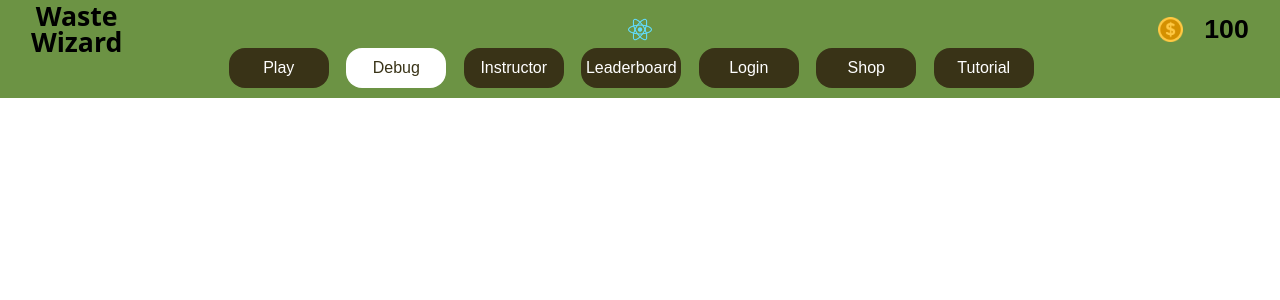
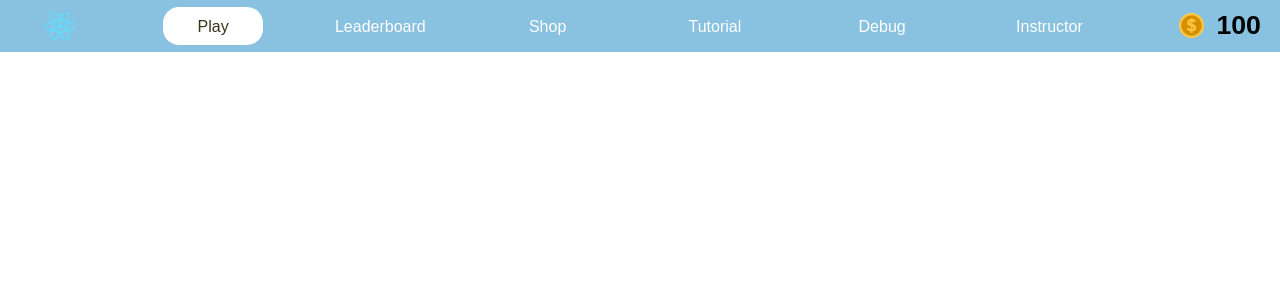
Before and after one commit to mlekhi/waste-wizard, a React (Create React App) app in the folder client/: page /Default in a window 1280 px wide. Shown: the top 300 px of the page. Built offline with nearby package versions, Linux system fonts and the light colour scheme; a web font is replaced by a local one.

Commit message:
restyling the menu

```diff
--- a/client/src/components/Menu/Menu.css
+++ b/client/src/components/Menu/Menu.css
@@ -1,10 +1,7 @@
-.folders {
-    background: #6C9344;
-    padding: 10px;
-  }
-
 .tabs {
   text-align: center;
+  background-color: #89c1e1;
+  padding: 5pt;
 }
 
 .tabs:after {
@@ -17,7 +14,6 @@
   display: inline-block;
   line-height: 40px;
   width: 100px;
-    background: #393317;
   border-radius: 16px;
   position: relative;
   margin-right: 17.5px;
@@ -65,13 +61,13 @@ a {
     color: white;
 }
 
-.logo {
-    height: 25px;
-}
-
 .bar-item {
     display: flex;
     align-items: center;
     justify-content: space-evenly;
-    width: 100pt;
+    width: 80pt;
 }
+
+.bar-logo {
+  height: 4vh;
+}
--- a/client/src/components/Menu/Menu.js
+++ b/client/src/components/Menu/Menu.js
@@ -1,41 +1,77 @@
-import React from 'react';
+// make debug + instructor shit show up  by account type
+
+import React, { useState, useEffect } from 'react';
 import './Menu.css';
 
 function Menu() {
+  const [activeTab, setActiveTab] = useState('/Play');
+  const [coins, setCoins] = useState(0);
+  const [isLoggedIn, setIsLoggedIn] = useState(true);
+  const handleTabClick = (tab) => {
+    setActiveTab(tab);
+  };
+
+  useEffect(() => {
+    // Simulate API fetch to check login status and fetch coins
+    // Replace this with your actual API fetch logic
+    const fetchUserData = async () => {
+      // Simulating fetching user data from an API
+      try {
+        // Simulating checking if the user is logged in
+        const loggedIn = true; // Assume the user is logged in
+        setIsLoggedIn(loggedIn);
+
+        // Simulating fetching user's coins
+        const coinsData = await fetchCoins(); // Replace fetchCoins with your actual fetch function
+        setCoins(coinsData);
+      } catch (error) {
+        console.error('Error fetching user data:', error);
+      }
+    };
+
+    fetchUserData();
+  }, []);
+
+  const fetchCoins = async () => {
+    // Simulate fetching coins from an API
+    // Replace this with your actual API fetch logic
+    return 100; // Simulated user's coins
+  };
+
   return (
-    <div class="folders">
     <div class="tabs">
       <div class="coinbar">
         <div class="bar-item">
-            <img class="logo" src="logo192.png"/>
-            <h1>Waste Wizard</h1>
+          <img class="bar-logo" src="logo192.png"/>
         </div>
-          <div class="bar-item">
-            <img class="coin" src="coin.png"/>
-            <p>100</p>
-          </div>
-        </div>
-        <div class="tab">
+        <div className={`tab ${activeTab === '/Play' ? 'active' : ''}`} onClick={() => handleTabClick('/Play')}>
           <a href="/Play">Play</a>
         </div>
-        <div class="tab active">
+        <div className={`tab ${activeTab === '/Leaderboard' ? 'active' : ''}`} onClick={() => handleTabClick('/Leaderboard')}>
+          <a href="/Leaderboard">Leaderboard</a>
+        </div>
+        <div className={`tab ${activeTab === '/Shop' ? 'active' : ''}`} onClick={() => handleTabClick('/Shop')}>
+          <a href="/Shop">Shop</a>
+        </div>
+        <div className={`tab ${activeTab === '/Tutorial' ? 'active' : ''}`} onClick={() => handleTabClick('/Tutorial')}>
+          <a href="/Tutorial">Tutorial</a>
+        </div>
+        <div className={`tab ${activeTab === '/Debug' ? 'active' : ''}`} onClick={() => handleTabClick('/Debug')}>
           <a href="/Debug">Debug</a>
         </div>
-        <div class="tab">
+        <div className={`tab ${activeTab === '/Instructor' ? 'active' : ''}`} onClick={() => handleTabClick('/Instructor')}>
           <a href="/Instructor">Instructor</a>
         </div>
-        <div class="tab">
-          <a href="/Leaderboard">Leaderboard</a>
+        {isLoggedIn ? (
+            <div className="bar-item">
+              <img className="coin" src="coin.png" alt="Coins" />
+              <p>{coins}</p>
             </div>
-        <div class="tab">
+          ) : (
+            <div className={`tab ${activeTab === '/Login' ? 'active' : ''}`} onClick={() => handleTabClick('/Login')}>
               <a href="/Login">Login</a>
             </div>
-        <div class="tab">
-          <a href="/Shop">Shop</a>
-        </div>
-        <div class="tab">
-          <a href="/Tutorial">Tutorial</a>
-        </div>
+          )}
       </div>
     </div>
   );
--- a/client/src/components/Modal/Modal.css
+++ b/client/src/components/Modal/Modal.css
@@ -13,10 +13,11 @@
   top: 50%;
   left: 50%;
   transform: translate(-50%, -50%);
-  background-color: white;
+  background-color: #6C9344;
   padding: 20px;
   border-radius: 8px;
   z-index: 10000;
+  color: white;
 }
 
 .buttons {
--- a/client/src/pages/Play/Play.js
+++ b/client/src/pages/Play/Play.js
@@ -192,7 +192,6 @@ function Play() {
     <div className="App">
       <div className="header">
         <img src="pause.png" className="header-pause" onClick={handlePauseButton} alt="Pause Button" /> {/* Pause button */}
-        <p class="logo">Waste Wizard</p>
         <div class="score-container">
           <p>Score: { score }</p>
         </div>
```
Also changed, not shown: 1 other file (tests, documents, lock files or other folders). Lines whose indentation alone changed are shown as unchanged.
